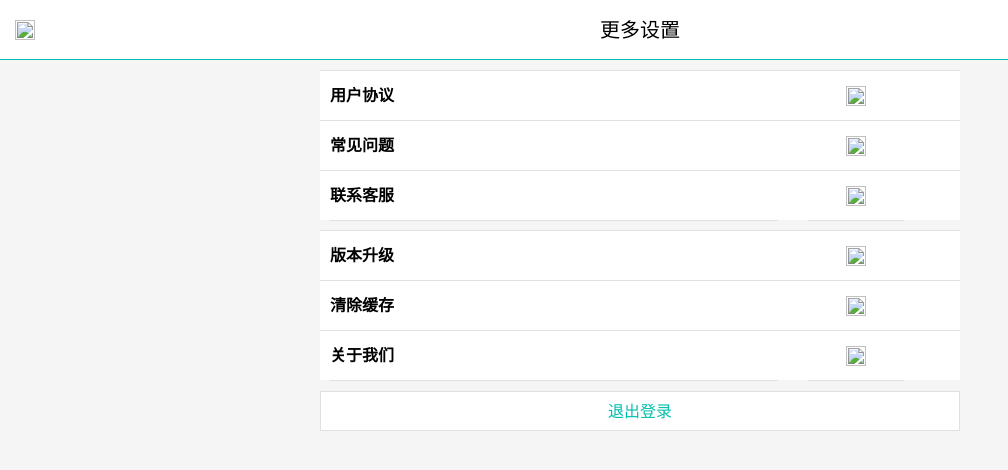
After one commit to MagerChan/E_Life, a PHP site: page /moresetting.html in a window 1280 px wide. The commit adds this page. Shown: the top 470 px of the page, without its empty margins (0-1008 px from the left). Run offline with PHP 8.4, Linux system fonts and the light colour scheme.

Commit message:
20170102

```diff
--- a/E_Life/add_addr.html
+++ b/E_Life/add_addr.html
@@ -38,6 +38,11 @@
 							<a href="#"><img src="" /></a>
 						</div>
 					</div>
+
+					<div class="add_addr_item dis_none">
+						<div>地址详情</div>
+						<div><input type="text" placeholder="地址尽量详细，比如10栋2单元10A" /></div>
+					</div>
 				</section>
 
 				<section class="addr_save">
--- a/E_Life/css/about.css
+++ b/E_Life/css/about.css
@@ -59,9 +59,10 @@
 	line-height: 50px;
 	float: left;
 	border-bottom: 1px solid #E0E0E0;
-	font-size: 20px;
+	font-size: 16px;
 	color: #000000;
 	text-align: left;
+	font-weight: 600;
 }
 .go_icon{
 	width: 15%;
@@ -76,3 +77,15 @@
 	width: 20px;
 	height: 20px;
 }
+
+.layout input{
+	width: 100%;
+	height: 40px;
+	line-height: 40px;
+	text-align: center;
+	color: #00BEAE;
+	border: 1px solid #E0E0E0;
+	background: #FFFFFF;
+	font-size: 16px;
+	font-family: "微软雅黑";
+}
--- a/E_Life/css/base.css
+++ b/E_Life/css/base.css
@@ -66,6 +66,10 @@ input{
 	margin-left: 10px;
 }
 
+.m_l30{
+	margin-left: 30px;
+}
+
 .m_r10{
 	margin-right: 10px;
 }
@@ -123,3 +127,15 @@ input{
 	width: 20px;
 	height: 20px;
 }
+
+.m_t70{
+	margin-top: 70px;
+}
+
+.dis_none{
+	display: none;
+}
+
+.dis_block{
+	display: block;
+}
--- /dev/null
+++ b/E_Life/moresetting.html
@@ -0,0 +1,65 @@
+<!DOCTYPE html>
+<html>
+
+	<head>
+		<meta charset="UTF-8">
+		<meta name="viewport" content="width=device-width, user-scalable=no, initial-scale=1.0">
+		<title>易生活</title>
+		<link rel="stylesheet" type="text/css" href="css/base.css">
+		<link rel="stylesheet" type="text/css" href="css/index.css">
+		<link rel="stylesheet" href="css/about.css" />
+	</head>
+
+	<body>
+		<div class="layout">
+			<header class="header">
+				<div class="header_box_order">
+					<div class="p1">更多设置</div>
+					<a href="#" class="back"><img src="" /></a>
+				</div>
+			</header>
+
+			<section class="m_t70">
+				<div class="select">
+					<a href="#">
+						<div class="select_name m_l10">用户协议</div>
+						<div class="go_icon m_l30"><img src="" /></div>
+					</a>
+				</div>
+				<div class="select">
+					<a href="#">
+						<div class="select_name m_l10">常见问题</div>
+						<div class="go_icon m_l30"><img src="" /></div>
+					</a>
+				</div>
+				<div class="select">
+					<a href="#">
+						<div class="select_name m_l10">联系客服</div>
+						<div class="go_icon m_l30"><img src="" /></div>
+					</a>
+				</div>
+				<div class="select m_t10">
+					<a href="#">
+						<div class="select_name m_l10">版本升级</div>
+						<div class="go_icon m_l30"><img src="" /></div>
+					</a>
+				</div>
+				<div class="select">
+					<a href="#">
+						<div class="select_name m_l10">清除缓存</div>
+						<div class="go_icon m_l30"><img src="" /></div>
+					</a>
+				</div>
+				<div class="select">
+					<a href="#">
+						<div class="select_name m_l10">关于我们</div>
+						<div class="go_icon m_l30"><img src="" /></div>
+					</a>
+				</div>
+			</section>
+
+			<input type="button" class="logout m_t10" value="退出登录" />
+		</div>
+	</body>
+
+</html>
```
Also changed, not shown: E_Life/add_addr_gps.html (+76 -41 lines), E_Life/css/add_addr_gps.css (+64 -0 lines), E_Life/location.html (added, +9 -0 lines), E_Life/manifest.json, 1 other file.
